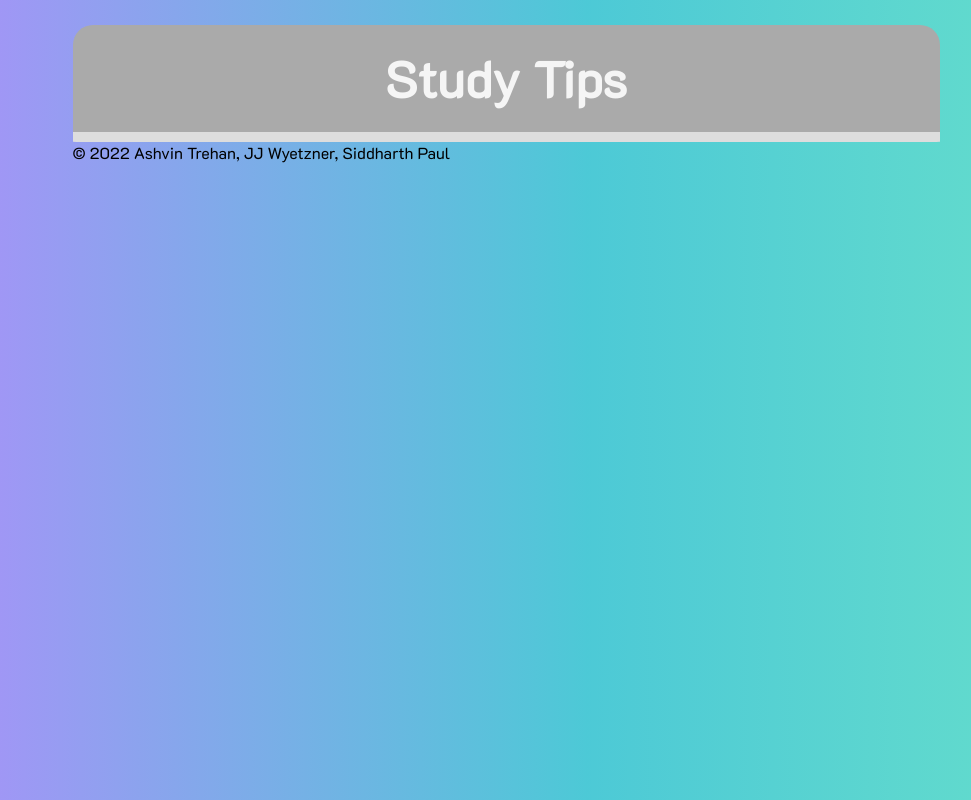
After one commit to jjwyetzner/edbot, a Python web app: template templates/tips.html in a window 1280 px wide. The commit adds this page. Shown: the whole page, without its empty margins (134-1105 px from the left). Run offline with Jinja, Linux system fonts and the light colour scheme; the template is opened without the code that fills it, so the values that code supplies are empty; some libraries are stand-ins or nearby versions.

Commit message:
new pages

```diff
--- a/templates/main.html
+++ b/templates/main.html
@@ -16,7 +16,7 @@
 
         :root {
 
-            background: linear-gradient(270deg, #B4FAE9 -6.47%, #6DE4C8 -6.46%, rgba(76, 201, 214, 0.996407) 43.65%, rgba(166, 145, 248, 0.99) 93.76%);
+            background: linear-gradient(270deg, #5EA333 3.63%, #2A6572 52.74%, #4A9737 100%);
             --left-msg-bg: #ececec;
             --right-msg-bg: #579ffb;
 
@@ -177,7 +177,7 @@
 
         .msger-send-btn {
             margin-left: 10px;
-            background: rgb(65, 65, 65);
+            background: rgb(64, 160, 27);
 
             color: rgb(255, 255, 255);
             font-weight: bold;
@@ -187,7 +187,7 @@
         }
 
         .msger-send-btn:hover {
-            background: rgb(14, 117, 165);
+            background: rgb(6, 90, 65);
         }
 
         .msger-chat {
--- /dev/null
+++ b/templates/tips.html
@@ -0,0 +1,232 @@
+<!DOCTYPE html>
+<html lang="en">
+
+<head>
+
+    <meta charset="UTF-8">
+    <title>edbot</title>
+    <meta charset="UTF-8">
+    <meta name="viewport" content="width=device-width, initial-scale=1.0">
+    <meta http-equiv="X-UA-Compatible" content="ie=edge">
+    <script src="https://ajax.googleapis.com/ajax/libs/jquery/3.2.1/jquery.min.js"></script>
+    <link rel="icon" href="https://cdn-icons-png.flaticon.com/512/5038/5038222.png">
+    <style>
+        @import url('https://fonts.googleapis.com/css?family=K2D&display=swap');
+
+        :root {
+
+            background: linear-gradient(270deg, #B4FAE9 -6.47%, #6DE4C8 -6.46%, rgba(76, 201, 214, 0.996407) 43.65%, rgba(166, 145, 248, 0.99) 93.76%);
+            --left-msg-bg: #ececec;
+            --right-msg-bg: #579ffb;
+
+        }
+
+        html {
+            box-sizing: border-box;
+        }
+
+        *,
+        *:before,
+        *:after {
+            margin: 0;
+            padding: 0;
+            box-sizing: inherit;
+        }
+
+        body {
+
+            display: flex;
+            justify-content: center;
+            align-items: center;
+            height: 100vh;
+            font-family: K2D;
+            overflow: auto;
+        }
+
+        body::-webkit-scrollbar {
+            width: 19px;
+        }
+
+        body::-webkit-scrollbar-track {
+            background-color: transparent;
+        }
+
+        body::-webkit-scrollbar-thumb {
+            background-color: #000000;
+            border-radius: 20px;
+            border: 6px solid transparent;
+            background-clip: content-box;
+        }
+
+        body::-webkit-scrollbar-thumb:hover {
+            background-color: #464646;
+        }
+
+        .msger {
+            display: flex;
+            flex-flow: column wrap;
+            justify-content: space-between;
+            width: 100%;
+            max-width: 867px;
+            margin: 25px 10px;
+            height: calc(100% - 50px);
+            border: var(--border);
+            border-radius: 25px;
+            background: var(--msger-bg);
+        }
+
+        .msger-header {
+            /* display: flex; */
+            font-size: medium;
+            justify-content: space-between;
+            padding: 0px;
+            text-align: center;
+            border-bottom: var(--border);
+            background: #64aae7;
+            color: #666;
+            font-family: K2D;
+
+        }
+
+        .msger-chat {
+            flex: 1;
+            overflow-y: auto;
+            padding: 10px;
+            border-radius: 0px 0px 0px 0px;
+
+        }
+
+        .heading {
+            position: relative;
+            color: whitesmoke;
+            border-radius: 20px 20px 0px 0px;
+
+            font-family: K2D;
+            font-style: style;
+            padding-top: 30px;
+            padding-bottom: 30px;
+            padding-left: 1px;
+            padding-right: 1px;
+            font-weight: 700;
+            font-size: 50px;
+            line-height: 47px;
+            text-align: center;
+            background-color: #aaaaaa;
+            border-radius: 20px 20px 0px 0px;
+        }
+
+
+        .dropdown-content a:hover {
+            text-align: center;
+            position: relative;
+            background-color: rgb(25, 221, 188);
+        }
+
+        .desc {
+            padding: 10px;
+            text-align: center;
+        }
+
+        #page-container {
+            position: relative;
+            min-height: 1vh;
+        }
+
+        #footer {
+            position: absolute;
+            color: white;
+            text-align: center;
+            bottom: 0;
+            width: 100%;
+            height: 0.1rem;
+            /* Footer height */
+        }
+
+
+        h5 {
+
+            padding-left: 40px;
+            padding-right: 40px;
+            padding-top: 5px;
+            padding-bottom: 5px;
+            font-size: 14px;
+            line-height: 1.2;
+            background-color: #ddd;
+            border-radius: 0 0 2.5% 2.5%;
+            color: rgb(100, 99, 99);
+            box-shadow: 0 15px 15px -5px rgba(0, 0, 0, 0.2);
+
+        }
+
+
+        ul.nav {
+            padding-left: 0px;
+            background: rgb(65, 65, 65);
+            text-align: center;
+        }
+
+        ul.nav>li {
+            display: inline-block;
+            padding: 10px 19px;
+        }
+
+        ul.nav>li:hover {
+            background-color: #2c2c2c;
+        }
+
+        ul.nav>li>a {
+            color: white;
+            text-decoration: none;
+        }
+
+        a:link {
+            color: rgb(207, 71, 93);
+            background-color: transparent;
+            text-decoration: underline;
+        }
+
+        a:visited {
+            color: rgb(207, 71, 93);
+            background-color: transparent;
+            text-decoration: underline;
+        }
+
+        a:hover {
+            color: rgb(245, 125, 125);
+            background-color: transparent;
+            text-decoration: underline;
+        }
+    </style>
+</head>
+
+<body>
+
+
+
+    <section class="msger">
+        <div class="msger-header-title">
+            <div id="heading" class="heading">
+                Study Tips
+
+            </div id="heading" class="heading">
+
+            </ul>
+            <h5>
+                <ol>
+
+                </ol>
+
+            </h5>
+            <div id="page-container">
+                <div id="content-wrap">
+                    <!-- all other page content -->
+                </div>
+                <p>&#169; 2022 Ashvin Trehan, JJ Wyetzner, Siddharth Paul</p>
+            </div>
+        </div>
+
+    </section>
+
+</body>
+
+</html>
```
Also changed, not shown: templates/resources.html (added, +232 -0 lines).
